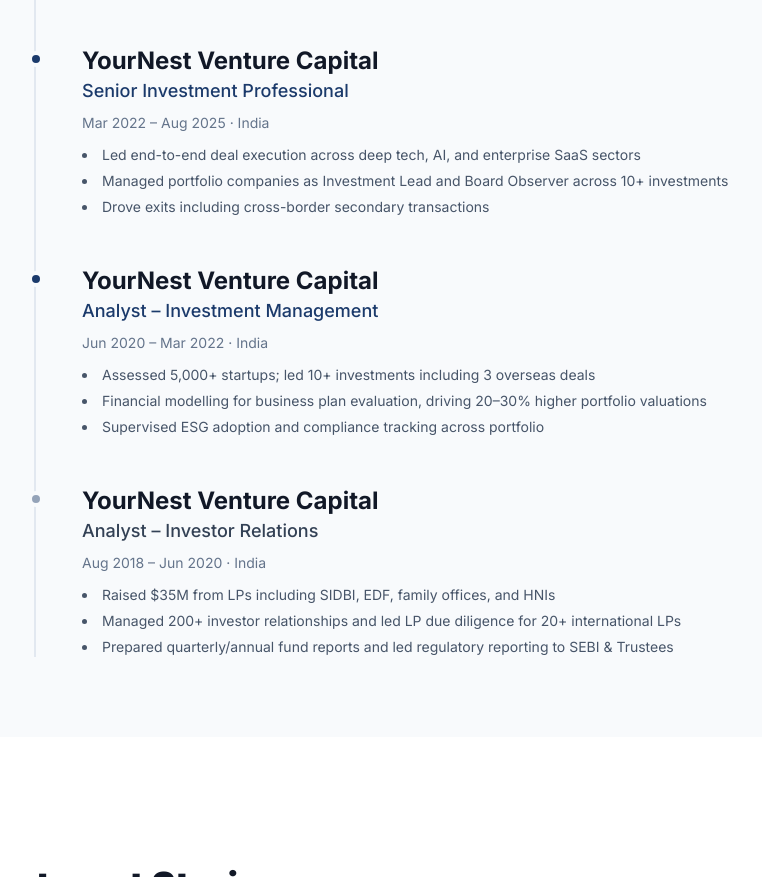
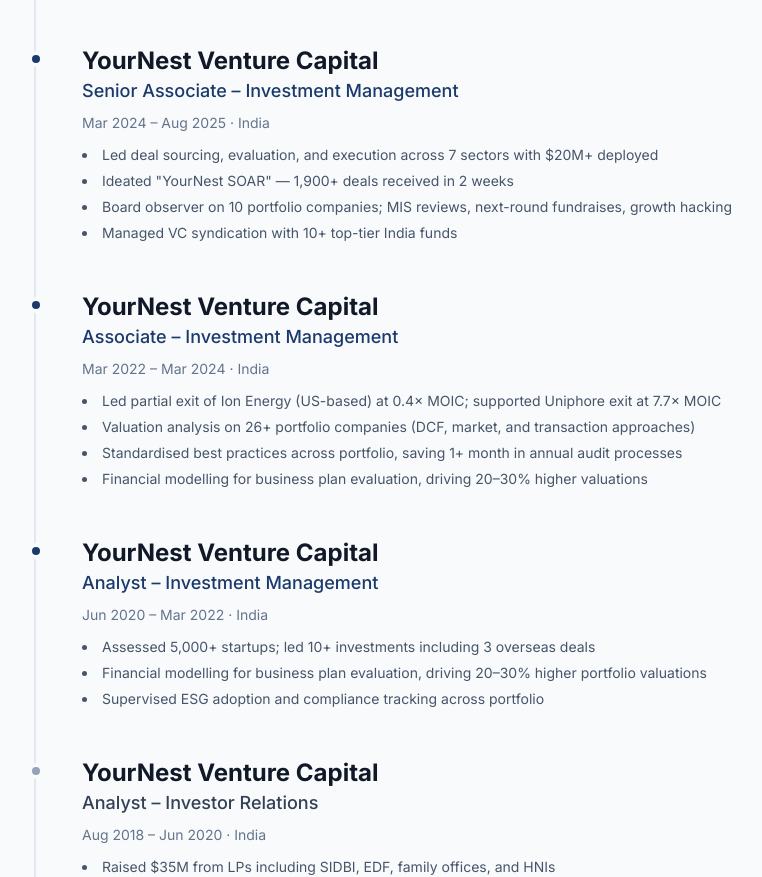
Before and after one commit to Akshatbhatnagar8/my-portfolio, a plain HTML site: page index.html in a window 1280 px wide. Shown: the part 2190-3067 px from the top of the page, without its empty margins (254-1016 px from the left). Drawn offline with nearby package versions, Linux system fonts and the light colour scheme.

Commit message:
Split YourNest experience into Senior Associate and Associate roles
Add separate timeline entries for:
- Senior Associate – Investment Management (Mar 2024 – Aug 2025)
- Associate – Investment Management (Mar 2022 – Mar 2024)

Co-Authored-By: Claude Sonnet 4.6 <noreply@anthropic.com>

```diff
--- a/index.html
+++ b/index.html
@@ -186,12 +186,26 @@
     <div class="relative pl-20 mb-12">
       <div class="absolute left-[26px] top-1.5 w-4 h-4 bg-primary rounded-full border-4 border-slate-50"></div>
       <h3 class="text-2xl font-bold text-[#111827]">YourNest Venture Capital</h3>
-      <p class="text-lg font-medium text-primary mb-2">Senior Investment Professional</p>
-      <p class="text-sm text-slate-500 mb-3">Mar 2022 – Aug 2025 · India</p>
+      <p class="text-lg font-medium text-primary mb-2">Senior Associate – Investment Management</p>
+      <p class="text-sm text-slate-500 mb-3">Mar 2024 – Aug 2025 · India</p>
       <ul class="text-slate-600 space-y-1.5 text-sm list-disc list-inside">
-        <li>Led end-to-end deal execution across deep tech, AI, and enterprise SaaS sectors</li>
-        <li>Managed portfolio companies as Investment Lead and Board Observer across 10+ investments</li>
-        <li>Drove exits including cross-border secondary transactions</li>
+        <li>Led deal sourcing, evaluation, and execution across 7 sectors with $20M+ deployed</li>
+        <li>Ideated "YourNest SOAR" — 1,900+ deals received in 2 weeks</li>
+        <li>Board observer on 10 portfolio companies; MIS reviews, next-round fundraises, growth hacking</li>
+        <li>Managed VC syndication with 10+ top-tier India funds</li>
+      </ul>
+    </div>
+
+    <div class="relative pl-20 mb-12">
+      <div class="absolute left-[26px] top-1.5 w-4 h-4 bg-primary rounded-full border-4 border-slate-50"></div>
+      <h3 class="text-2xl font-bold text-[#111827]">YourNest Venture Capital</h3>
+      <p class="text-lg font-medium text-primary mb-2">Associate – Investment Management</p>
+      <p class="text-sm text-slate-500 mb-3">Mar 2022 – Mar 2024 · India</p>
+      <ul class="text-slate-600 space-y-1.5 text-sm list-disc list-inside">
+        <li>Led partial exit of Ion Energy (US-based) at 0.4× MOIC; supported Uniphore exit at 7.7× MOIC</li>
+        <li>Valuation analysis on 26+ portfolio companies (DCF, market, and transaction approaches)</li>
+        <li>Standardised best practices across portfolio, saving 1+ month in annual audit processes</li>
+        <li>Financial modelling for business plan evaluation, driving 20–30% higher valuations</li>
       </ul>
     </div>
 
```
